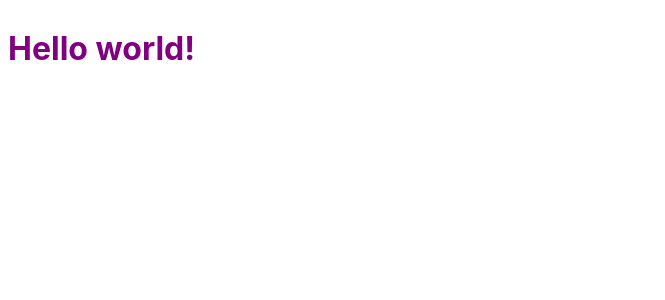
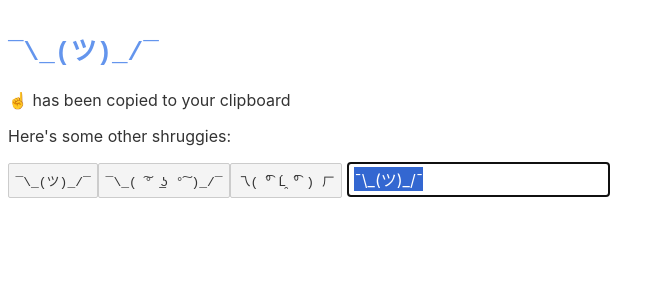
Before and after one commit to andreasvirkus/shrug, a Svelte app: page / in a window 1280 px wide. Shown: the top 300 px of the page, without its empty margins (0-665 px from the left). Built offline with nearby package versions, Linux system fonts and the light colour scheme.

Commit message:
Add shrug choices and copy them to clipboard on click

```diff
--- a/src/App.svelte
+++ b/src/App.svelte
@@ -1,11 +1,51 @@
 <script>
-	export let name;
+  import { onMount } from 'svelte';
+
+  const shrugs = [
+    `¯\\_(ツ)_/¯`,
+    `¯\\_( ͠° ͟ʖ °͠ )_/¯`,
+    `乁( ⁰͡ Ĺ̯ ⁰͡ ) ㄏ`
+  ];
+	let activeShrug = shrugs[0];
+  let input;
+
+  onMount(() => {
+    console.log('input ref:', input)
+    input.select();
+    document.execCommand('copy');
+  });
+
+  const copyShrug = (shrug) => {
+    activeShrug = shrug
+    input.select();
+    document.execCommand('copy');
+    console.log('Copied', shrug)
+  }
 </script>
 
 <style>
-	h1 {
-		color: purple;
+	body {
+    background-color: #223;
+  }
+  h1 {
+		color: cornflowerblue;
 	}
+  input {
+    /*visibility: hidden;*/
+  }
 </style>
 
-<h1>Hello {name}!</h1>
+<h1><code>{ activeShrug }</code></h1>
+
+<p>☝️ has been copied to your clipboard</p>
+
+<p>Here's some other shruggies:</p>
+
+{#each shrugs as shrug}
+<button on:click={() => copyShrug(shrug)}>
+  <code>{shrug}</code>
+</button>
+{/each}
+
+
+<input type="text" bind:this={input} value={activeShrug}>
--- a/src/main.js
+++ b/src/main.js
@@ -1,10 +1,7 @@
-import App from './App.svelte';
+import App from './App.svelte'
 
 const app = new App({
-	target: document.body,
-	props: {
-		name: 'world'
-	}
-});
+	target: document.body
+})
 
-export default app;
+export default app
```
Also changed, not shown: 1 other file (tests, documents, lock files or other folders).
